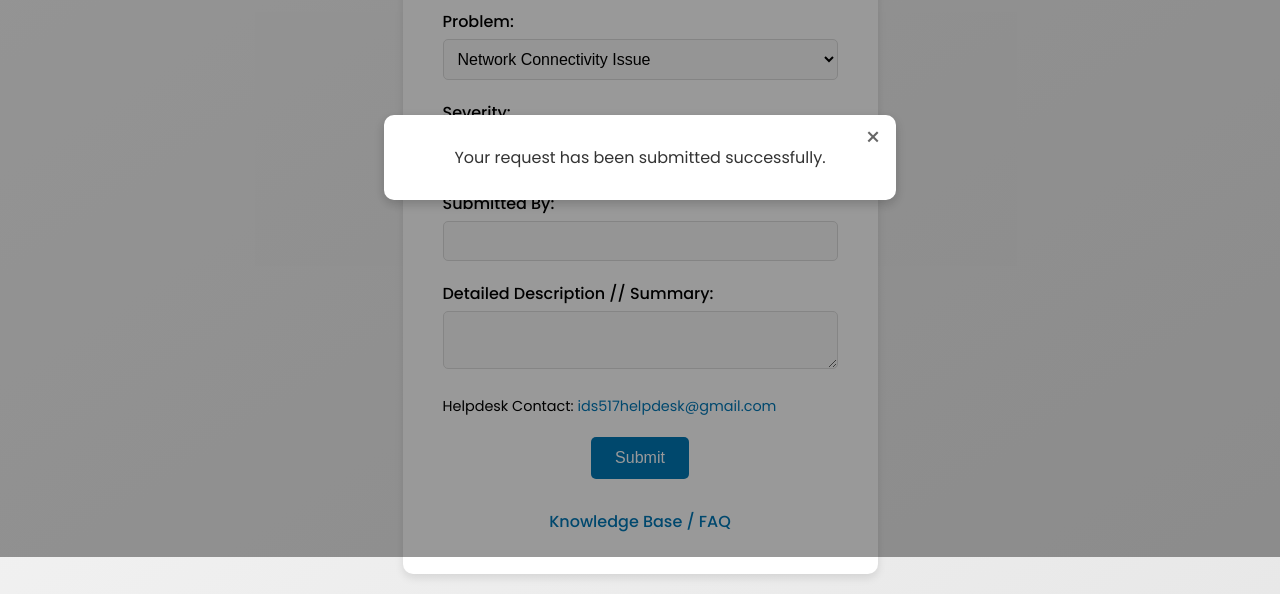
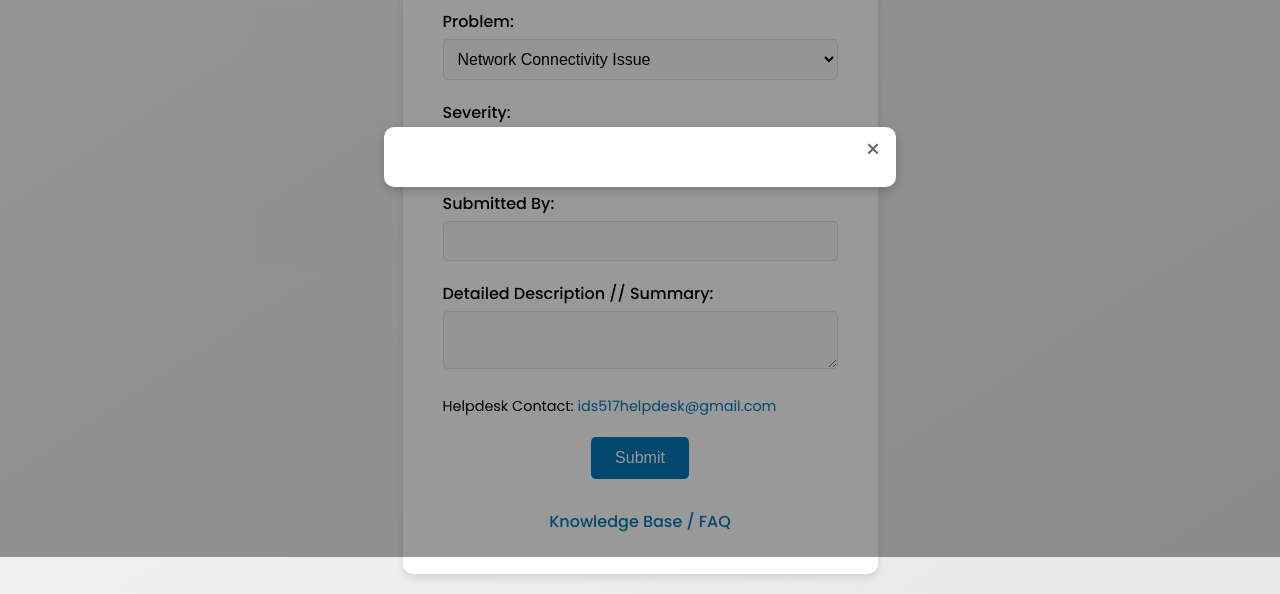
Before and after one commit to t4n15hq/IDS517-Helpdesk-Webapp, a website: page public/create-request.html in a window 1280 px wide. Shown: the part 243-837 px from the top of the page. Drawn offline with Linux system fonts and the light colour scheme.

Commit message:
reverted

```diff
--- a/package.json
+++ b/package.json
@@ -35,6 +35,7 @@
     "mongoose": "^8.3.1",
     "multer": "^1.4.5-lts.1",
     "mysql": "^2.18.1",
-    "mysql2": "^3.9.4"
+    "mysql2": "^3.9.4",
+    "nodemailer": "^6.9.13"
   }
 }
--- a/public/create-request.html
+++ b/public/create-request.html
@@ -66,7 +66,7 @@
     <div id="modal" class="modal">
         <div class="modal-content">
             <span class="close-button">×</span>
-            <p id="modal-message">Your request has been submitted successfully.</p>
+            <p id="modal-message"></p>
         </div>
     </div>
 
```
Also changed, not shown: public/js/create-request.js (line endings or trailing spaces), 1 other file.
